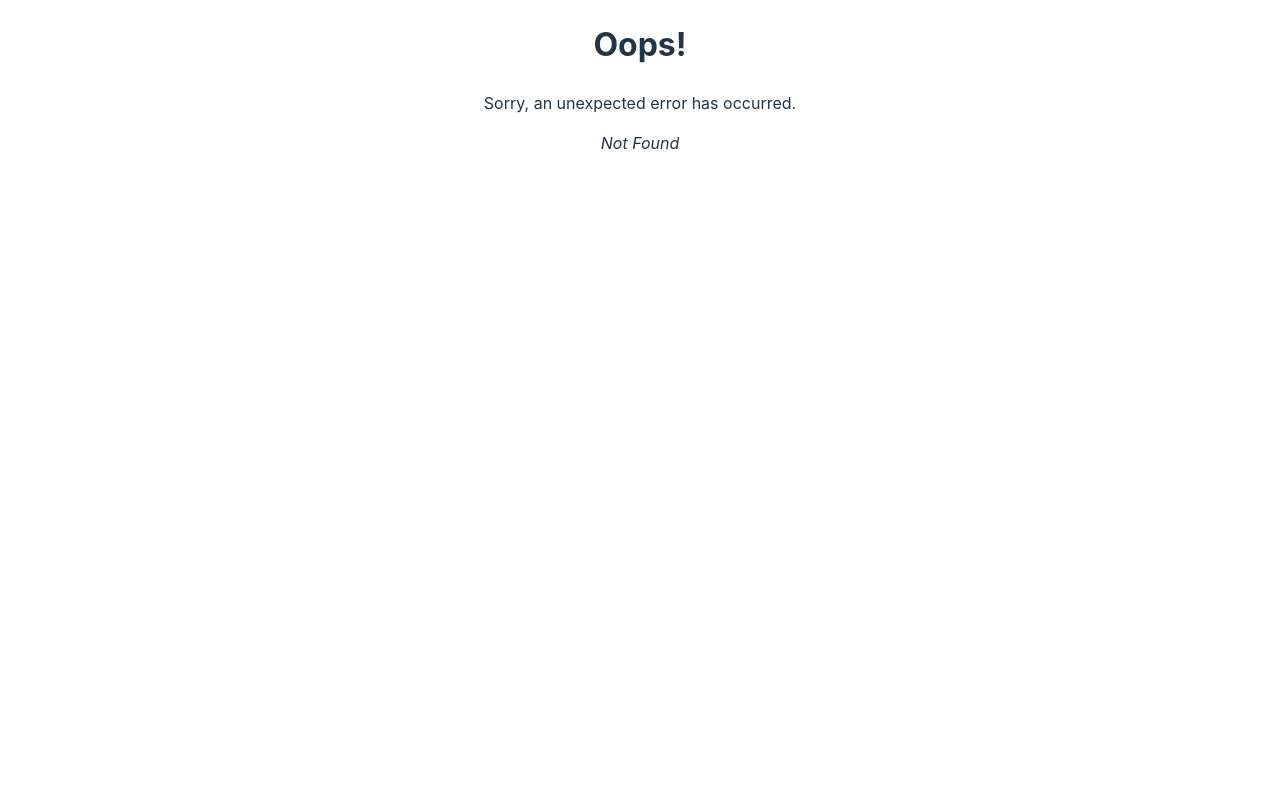
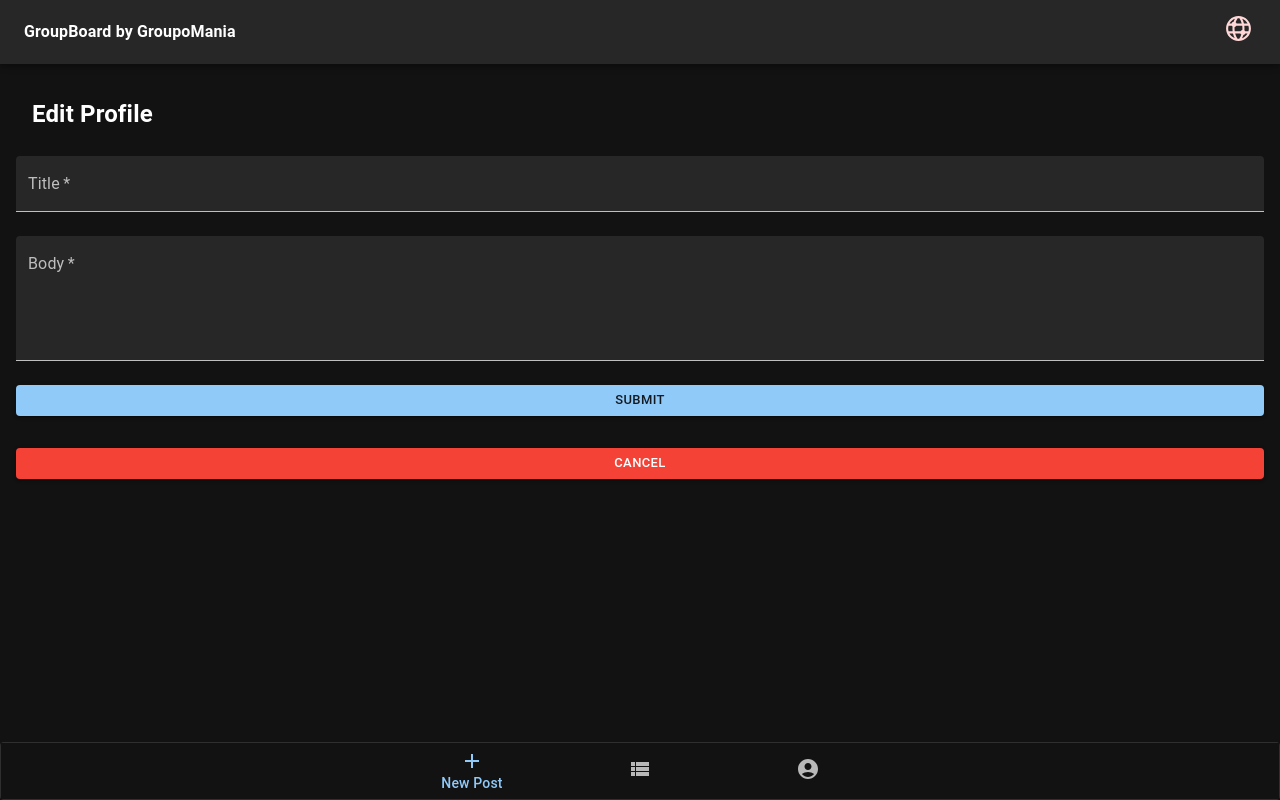
Before and after one commit to w3dd1e/groupomania-client, a React (Vite) app: page /post/1/edit in a window 1280 px wide. Before the commit this address had no page. Built offline with nearby package versions, Linux system fonts and the light colour scheme.

Commit message:
Add EditPost component and update routing

```diff
--- /dev/null
+++ b/src/components/EditPost.jsx
@@ -0,0 +1,105 @@
+import * as React from 'react';
+import Box from '@mui/material/Box';
+import TextField from '@mui/material/TextField';
+import Button from '@mui/material/Button';
+import Stack from '@mui/material/Stack';
+import { useNavigate } from 'react-router-dom';
+import { getUserData } from '../helpers/helpers';
+
+export default function EditPost() {
+	const navigate = useNavigate();
+
+	const handleSubmit = async (event) => {
+		event.preventDefault();
+		const token = getUserData('token');
+		const postId = window.location.pathname.split('/')[2];
+
+		//Convert FormData to JSON
+		const data = new FormData(event.currentTarget);
+		const formDataObj = {};
+		data.forEach((value, key) => (formDataObj[key] = value));
+		const json = JSON.stringify(formDataObj);
+
+		//Fetch Login
+		try {
+			const response = await fetch(
+				`http://localhost:3000/posts/${postId}`,
+				{
+					method: 'PUT',
+					body: json,
+					headers: {
+						Accept: 'application/json',
+						'Content-Type': 'application/json',
+						Authorization: 'Bearer ' + token,
+					},
+				}
+			);
+			if (!response.ok) {
+				const invalidDiv = document.getElementById('errorDiv');
+				invalidDiv.innerHTML =
+					'<p>There was an error.  Your request was not processed.  Please try again later. </p>';
+				throw new Error(response.status);
+			}
+
+			navigate(`/post/${postId}`);
+		} catch (error) {
+			console.log('There was a problem with the fetch operation.', error);
+		}
+	};
+	return (
+		<Stack sx={{ p: 2 }}>
+			<h2 className='pageTitle'>Edit Profile</h2>
+			<Box
+				onSubmit={handleSubmit}
+				component='form'
+				sx={{
+					'& .MuiTextField-root': { width: 1 },
+				}}
+				noValidate
+				autoComplete='off'
+			>
+				<TextField
+					required
+					fullWidth
+					id='title'
+					label='Title'
+					margin='normal'
+					name='headline'
+					variant='filled'
+				></TextField>
+				<TextField
+					variant='filled'
+					required
+					fullWidth
+					id='body'
+					label='Body'
+					name='content'
+					multiline
+					rows={4}
+					margin='normal'
+				></TextField>
+				<Stack>
+					<Button
+						type='submit'
+						variant='contained'
+						color='primary'
+						sx={{ my: 2 }}
+						size='small'
+					>
+						Submit
+					</Button>
+					<Button
+						size='small'
+						variant='contained'
+						color='error'
+						sx={{ my: 2 }}
+					>
+						Cancel
+					</Button>
+					<div id='errorDiv'></div>
+				</Stack>
+			</Box>
+			<div id='errorDiv'></div>
+		</Stack>
+	);
+}
--- a/src/main.jsx
+++ b/src/main.jsx
@@ -12,6 +12,7 @@ import Profile, {
 } from './components/Profile';
 import NewPost, { action as newAction } from './components/NewPost';
 import EditProfile from './components/EditProfile';
+import EditPost from './components/EditPost';
 import Delete from './components/Delete';
 import Post, {
 	loader as postLoader,
@@ -62,6 +63,7 @@ const router = createBrowserRouter([
 							},
 						],
 					},
+					{ path: 'post/:postId/edit', element: <EditPost /> },
 					{
 						path: 'profile/:userId',
 						element: <Profile />,
@@ -74,7 +76,7 @@ const router = createBrowserRouter([
 						],
 					},
 
-					{ path: 'editProfile', element: <EditProfile /> },
+					{ path: 'profile/:userId/edit', element: <EditProfile /> },
 					{ path: 'deleteAccount', element: <Delete /> },
 				],
 			},
```
